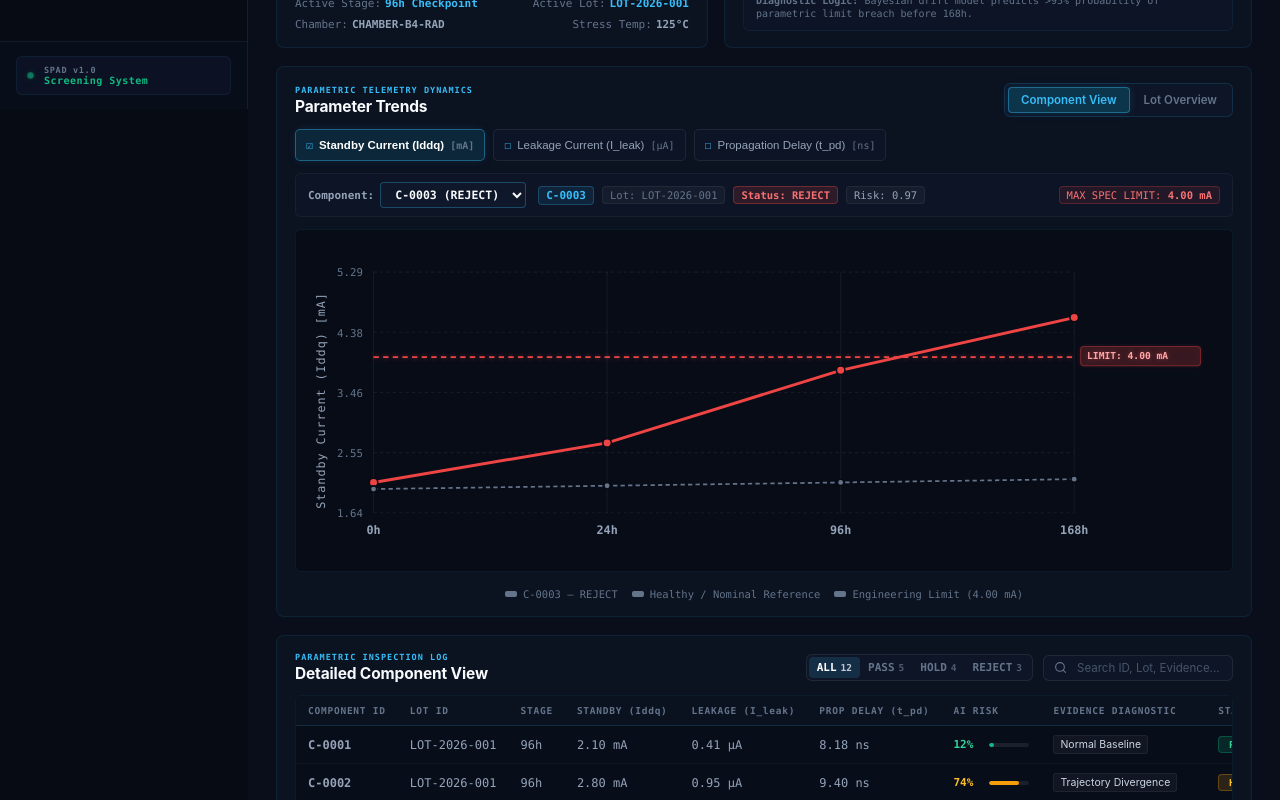
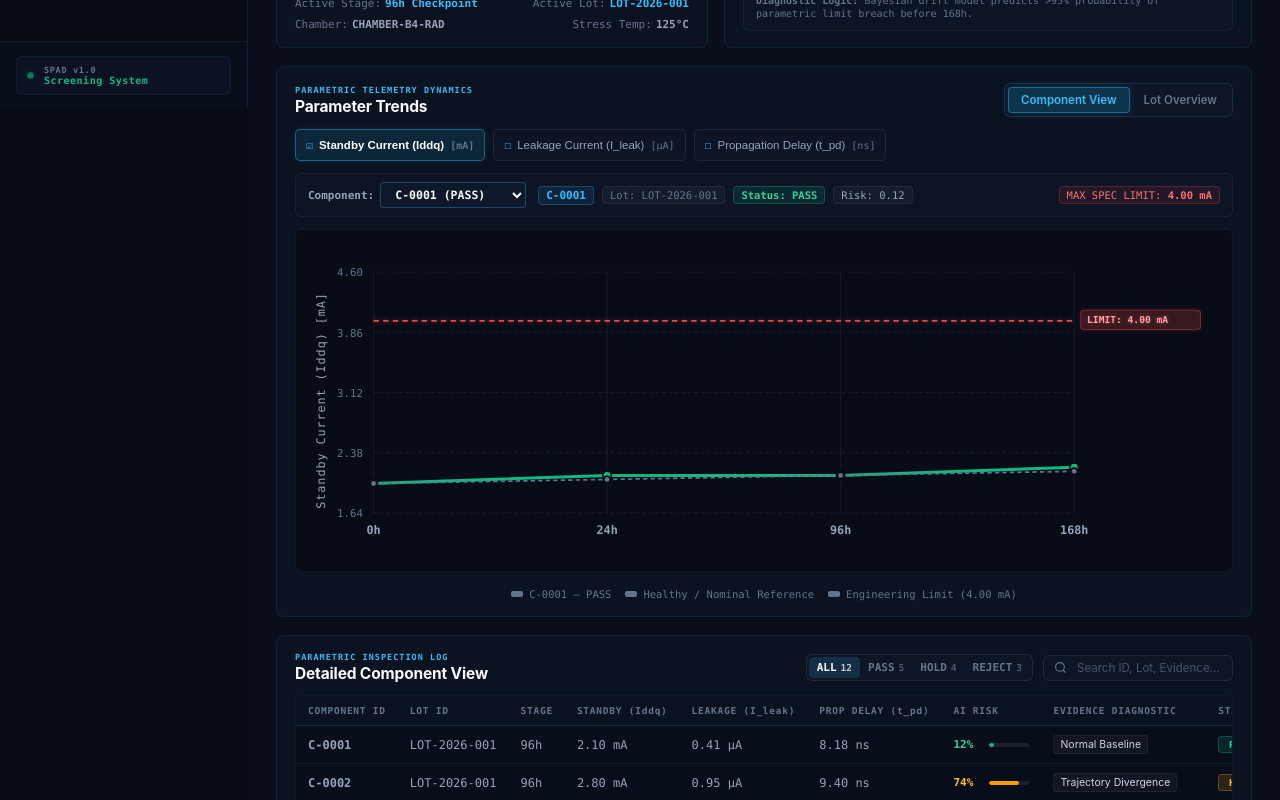
Before and after one commit to mohith-reddy18/SIH26-SPAD, a React (Vite) app: page / in a window 1280 px wide. Shown: the part 691-1491 px from the top of the page. Built offline with nearby package versions, Linux system fonts and the light colour scheme.

Commit message:
parameter trends data flow

```diff
--- a/src/components/dashboard/ParameterTrends.jsx
+++ b/src/components/dashboard/ParameterTrends.jsx
@@ -14,68 +14,61 @@ export default function ParameterTrends({
   components = mockComponents,
   context = mockScreeningContext,
 }) {
-  // 1. Interactive States
+  // 1. Interactive States driven entirely by passed/centralized data
   const [viewMode, setViewMode] = useState('component'); // 'component' | 'lot'
-  const [selectedComponentId, setSelectedComponentId] = useState('C-0003');
-  const [selectedParamKey, setSelectedParamKey] = useState('standby-current');
+  const [selectedComponentId, setSelectedComponentId] = useState(
+    () => (components && components.length > 0 ? components[0].id : 'C-0001')
+  );
+
+  const parameterKeys = Object.keys(parameterSpecs);
+  const [selectedParamKey, setSelectedParamKey] = useState(
+    () => parameterKeys[0] || 'standby-current'
+  );
   const [hoveredPoint, setHoveredPoint] = useState(null);
 
-  // 2. Active Parameter Specification
-  const activeSpec = parameterSpecs[selectedParamKey] || parameterSpecs['standby-current'];
+  // 2. Dynamic Parameter Specification lookup from centralized data
+  const activeSpec =
+    parameterSpecs[selectedParamKey] ||
+    parameterSpecs[parameterKeys[0]] ||
+    mockParameterSpecs['standby-current'];
 
-  const parameterOptions = [
-    { key: 'standby-current', label: 'Standby Current (Iddq)', unit: 'mA' },
-    { key: 'leakage-current', label: 'Leakage Current (I_leak)', unit: 'µA' },
-    { key: 'propagation-delay', label: 'Propagation Delay (t_pd)', unit: 'ns' },
-  ];
+  // 3. Dynamic Component lookup from centralized data
+  const currentLotId = context?.lotId || (components[0] && components[0].lotId) || 'LOT-2026-001';
+  const lotComponents = components.filter((c) => c.lotId === currentLotId);
 
-  // 3. Selected Component & Lot Components
-  const currentLotId = context?.lotId || 'LOT-2026-001';
-  const lotComponents = components.filter((c) => c.lotId === currentLotId);
   const selectedComponent =
     components.find((c) => c.id === selectedComponentId) ||
     components[0] ||
-    { id: 'C-0001', lotId: currentLotId, decision: 'PASS', riskScore: 0.12, measurements: { iddq: [2.1, 2.12, 2.14, 2.16] } };
+    {};
 
-  // Representative components for Lot Overview (PASS: C-0001, HOLD: C-0002, REJECT: C-0003)
-  const repPass =
-    lotComponents.find((c) => c.id === 'C-0001') ||
-    lotComponents.find((c) => (c.decision || c.status) === 'PASS') ||
-    components[0];
-  const repHold =
-    lotComponents.find((c) => c.id === 'C-0002') ||
-    lotComponents.find((c) => (c.decision || c.status) === 'HOLD') ||
-    components[1];
-  const repReject =
-    lotComponents.find((c) => c.id === 'C-0003') ||
-    lotComponents.find((c) => (c.decision || c.status) === 'REJECT') ||
-    components[2];
-  const representativeList = [repPass, repHold, repReject].filter(Boolean);
+  const selectedStatus = selectedComponent.status || selectedComponent.decision || 'PASS';
 
-  // 4. Build Trajectory Series according to View Mode
+  // 4. Build Trajectory Series dynamically from component measurements & specs
   let activeSeries = [];
 
   if (viewMode === 'component') {
-    const compData = selectedComponent.measurements?.[activeSpec.key] || activeSpec.healthyRef;
-    const compStatus = selectedComponent.decision || selectedComponent.status || 'PASS';
+    const compData =
+      selectedComponent.measurements?.[activeSpec.key] ||
+      activeSpec.healthyRef ||
+      [0, 0, 0, 0];
 
     activeSeries = [
       {
         id: selectedComponent.id,
-        label: `${selectedComponent.id} — ${compStatus}`,
+        label: `${selectedComponent.id} — ${selectedStatus}`,
         componentId: selectedComponent.id,
         data: compData,
-        color: getStatusColor(compStatus),
+        color: getStatusColor(selectedStatus),
         strokeWidth: 2.8,
         dashed: false,
-        status: compStatus,
+        status: selectedStatus,
         isComponent: true,
       },
       {
         id: 'healthy-ref',
         label: 'Healthy / Nominal Reference',
         componentId: 'Healthy Reference',
-        data: activeSpec.healthyRef,
+        data: activeSpec.healthyRef || [0, 0, 0, 0],
         color: '#64748b',
         strokeWidth: 1.6,
         dashed: true,
@@ -84,19 +77,35 @@ export default function ParameterTrends({
       },
     ];
   } else {
-    // Lot Overview Mode: 3-5 representative components + healthy reference
-    activeSeries = representativeList.map((comp) => {
-      const compData = comp.measurements?.[activeSpec.key] || activeSpec.healthyRef;
-      const compStatus = comp.decision || comp.status || 'PASS';
+    // Lot Overview Mode: representative components across distinct statuses from lot
+    const candidateList = lotComponents.length > 0 ? lotComponents : components;
+    const repList = [];
+    const seenStatuses = new Set();
+
+    for (const c of candidateList) {
+      const st = c.status || c.decision || 'PASS';
+      if (!seenStatuses.has(st) && repList.length < 3) {
+        seenStatuses.add(st);
+        repList.push(c);
+      }
+    }
+
+    if (repList.length === 0) {
+      repList.push(...candidateList.slice(0, 3));
+    }
+
+    activeSeries = repList.map((comp) => {
+      const cData = comp.measurements?.[activeSpec.key] || activeSpec.healthyRef || [0, 0, 0, 0];
+      const cStatus = comp.status || comp.decision || 'PASS';
       return {
         id: comp.id,
-        label: `${comp.id} — ${compStatus}`,
+        label: `${comp.id} — ${cStatus}`,
         componentId: comp.id,
-        data: compData,
-        color: getStatusColor(compStatus),
+        data: cData,
+        color: getStatusColor(cStatus),
         strokeWidth: 2.2,
         dashed: false,
-        status: compStatus,
+        status: cStatus,
         isComponent: true,
       };
     });
@@ -105,7 +114,7 @@ export default function ParameterTrends({
       id: 'healthy-ref',
       label: 'Healthy / Nominal Reference',
       componentId: 'Healthy Reference',
-      data: activeSpec.healthyRef,
+      data: activeSpec.healthyRef || [0, 0, 0, 0],
       color: '#64748b',
       strokeWidth: 1.4,
       dashed: true,
@@ -121,26 +130,28 @@ export default function ParameterTrends({
   const chartW = width - padding.left - padding.right;
   const chartH = height - padding.top - padding.bottom;
 
-  // Calculate dynamic Min and Max for Y-axis
+  // Dynamic Y-axis Min and Max derived from active dataset and spec limit
   const allValues = [];
   activeSeries.forEach((s) => {
     if (Array.isArray(s.data)) allValues.push(...s.data);
   });
+  if (typeof activeSpec.specLimitMax === 'number') {
     allValues.push(activeSpec.specLimitMax);
+  }
 
-  const dataMin = Math.min(...allValues);
-  const dataMax = Math.max(...allValues);
+  const dataMin = allValues.length > 0 ? Math.min(...allValues) : 0;
+  const dataMax = allValues.length > 0 ? Math.max(...allValues) : 10;
   const minVal = Math.max(0, dataMin * 0.82);
   const maxVal = dataMax * 1.15;
 
   const checkpoints = activeSpec.checkpoints || ['0h', '24h', '96h', '168h'];
-  const getX = (index) => padding.left + (index / (checkpoints.length - 1)) * chartW;
+  const getX = (index) => padding.left + (index / (checkpoints.length - 1 || 1)) * chartW;
   const getY = (val) => padding.top + chartH - ((val - minVal) / (maxVal - minVal || 1)) * chartH;
 
-  // Spec Limit Line Y
-  const specLimitY = getY(activeSpec.specLimitMax);
+  // Spec Limit Line Y coordinate
+  const specLimitY = typeof activeSpec.specLimitMax === 'number' ? getY(activeSpec.specLimitMax) : -100;
 
-  // Y-axis Ticks (5 steps)
+  // Y-axis Ticks (5 evenly distributed steps)
   const yTicks = [0, 1, 2, 3, 4].map((step) => {
     const val = minVal + ((maxVal - minVal) * step) / 4;
     return { val: val.toFixed(2), y: getY(val) };
@@ -148,7 +159,7 @@ export default function ParameterTrends({
 
   return (
     <div className="spad-card spad-trends-card">
-      {/* 1. Header with View Mode Switcher and Parameter Tabs */}
+      {/* 1. Header with View Mode Switcher and Dynamic Parameter Tabs */}
       <div className="spad-card-header spad-trends-header">
         <div className="spad-card-title-group">
           <span className="spad-card-section-label">PARAMETRIC TELEMETRY DYNAMICS</span>
@@ -173,29 +184,29 @@ export default function ParameterTrends({
           </button>
         </div>
 
-        {/* Parameter Selector Buttons */}
+        {/* Dynamic Parameter Selector Buttons derived from parameterSpecs */}
         <div className="spad-param-tabs" role="tablist" aria-label="Select Parameter">
-          {parameterOptions.map((opt) => {
-            const isSelected = selectedParamKey === opt.key;
+          {Object.entries(parameterSpecs).map(([key, spec]) => {
+            const isSelected = selectedParamKey === key;
             return (
               <button
-                key={opt.key}
+                key={key}
                 type="button"
                 role="tab"
                 aria-selected={isSelected}
                 className={`spad-param-tab-btn ${isSelected ? 'active' : ''}`}
-                onClick={() => setSelectedParamKey(opt.key)}
+                onClick={() => setSelectedParamKey(key)}
               >
                 <span className="spad-tab-radio-indicator">{isSelected ? '☑' : '☐'}</span>
-                <span>{opt.label}</span>
-                <span className="spad-tab-unit">[{opt.unit}]</span>
+                <span>{spec.name}</span>
+                <span className="spad-tab-unit">[{spec.unit}]</span>
               </button>
             );
           })}
         </div>
       </div>
 
-      {/* 2. Control and Summary Meta Bar */}
+      {/* 2. Dynamic Control and Summary Meta Bar */}
       <div className="spad-trends-meta-bar">
         {viewMode === 'component' ? (
           <div className="spad-trends-component-controls">
@@ -206,28 +217,36 @@ export default function ParameterTrends({
               <select
                 id="component-select"
                 className="spad-comp-select-input"
-                value={selectedComponent.id}
+                value={selectedComponent.id || ''}
                 onChange={(e) => setSelectedComponentId(e.target.value)}
               >
-                {components.map((c) => (
+                {components.map((c) => {
+                  const cStatus = c.status || c.decision || 'PASS';
+                  return (
                     <option key={c.id} value={c.id}>
-                    {c.id} ({c.decision || c.status})
+                      {c.id} ({cStatus})
                     </option>
-                ))}
+                  );
+                })}
               </select>
             </div>
 
-            {/* Compact Component Summary */}
+            {/* Compact Component Summary derived from selectedComponent data */}
             <div className="spad-comp-compact-summary">
               <span className="spad-summary-pill-id">{selectedComponent.id}</span>
               <span className="spad-summary-pill-lot">Lot: {selectedComponent.lotId}</span>
               <span
-                className={`spad-summary-pill-status status-${(selectedComponent.decision || selectedComponent.status || 'PASS').toLowerCase()}`}
+                className={`spad-summary-pill-status status-${selectedStatus.toLowerCase()}`}
               >
-                Status: {selectedComponent.decision || selectedComponent.status}
+                Status: {selectedStatus}
               </span>
               <span className="spad-summary-pill-risk">
-                Risk: {typeof selectedComponent.riskScore === 'number' ? selectedComponent.riskScore.toFixed(2) : '0.12'}
+                Risk:{' '}
+                {typeof selectedComponent.riskScore === 'number'
+                  ? selectedComponent.riskScore.toFixed(2)
+                  : typeof selectedComponent.aiRisk === 'number'
+                  ? (selectedComponent.aiRisk / 100).toFixed(2)
+                  : '0.00'}
               </span>
             </div>
           </div>
@@ -235,13 +254,17 @@ export default function ParameterTrends({
           <div className="spad-trends-lot-summary">
             <span className="spad-summary-pill-lot">Active Lot: {currentLotId}</span>
             <span className="spad-trends-desc">
-              Representative Cohort Comparison (PASS / HOLD / REJECT Trajectories)
+              Representative Cohort Comparison ({activeSeries.map(s => s.id).filter(id => id !== 'healthy-ref').join(' / ')})
             </span>
           </div>
         )}
 
         <span className="spad-spec-badge">
-          MAX SPEC LIMIT: <strong>{activeSpec.specLimitMax.toFixed(2)} {activeSpec.unit}</strong>
+          MAX SPEC LIMIT:{' '}
+          <strong>
+            {activeSpec.specLimitMax !== undefined ? activeSpec.specLimitMax.toFixed(2) : '—'}{' '}
+            {activeSpec.unit}
+          </strong>
         </span>
       </div>
 
@@ -251,16 +274,15 @@ export default function ParameterTrends({
           className="spad-trend-svg"
           viewBox={`0 0 ${width} ${height}`}
           preserveAspectRatio="xMidYMid meet"
-          aria-label={`Chart for ${activeSpec.name}`}
+          aria-label={`Chart for ${activeSpec.name || 'Parameter Trends'}`}
         >
           <defs>
-            {/* Spec Limit Glow */}
             <filter id="limitGlow" x="-20%" y="-20%" width="140%" height="140%">
               <feDropShadow dx="0" dy="0" stdDeviation="2" floodColor="#ef4444" floodOpacity="0.5" />
             </filter>
           </defs>
 
-          {/* Grid Background Horizontal Lines */}
+          {/* Horizontal Grid Lines */}
           {yTicks.map((tick, i) => (
             <g key={i}>
               <line
@@ -284,7 +306,7 @@ export default function ParameterTrends({
             </g>
           ))}
 
-          {/* Vertical X-Axis Checkpoint Lines */}
+          {/* Vertical Checkpoint Lines */}
           {checkpoints.map((cp, i) => {
             const x = getX(i);
             return (
@@ -311,7 +333,7 @@ export default function ParameterTrends({
             );
           })}
 
-          {/* Y-Axis Label */}
+          {/* Y-Axis Title & Unit */}
           <text
             x={-height / 2}
             y="20"
@@ -325,7 +347,7 @@ export default function ParameterTrends({
             {activeSpec.name} [{activeSpec.unit}]
           </text>
 
-          {/* Hard Spec Limit Horizontal Marker */}
+          {/* Engineering Limit Line & Badge */}
           {specLimitY >= padding.top && specLimitY <= padding.top + chartH && (
             <g filter="url(#limitGlow)">
               <line
@@ -354,13 +376,13 @@ export default function ParameterTrends({
                 fontWeight="700"
                 fontFamily="var(--font-mono)"
               >
-                LIMIT: {activeSpec.specLimitMax.toFixed(2)} {activeSpec.unit}
+                LIMIT: {activeSpec.specLimitMax?.toFixed(2)} {activeSpec.unit}
               </text>
             </g>
           )}
 
-          {/* Trajectory Series Lines */}
-          {activeSeries.map((series, sIndex) => {
+          {/* Trajectory Series Polylines */}
+          {activeSeries.map((series) => {
             const points = series.data.map((val, idx) => `${getX(idx)},${getY(val)}`).join(' ');
 
             return (
@@ -394,10 +416,10 @@ export default function ParameterTrends({
                           setHoveredPoint({
                             key: pointKey,
                             componentId: series.componentId,
-                            val: val.toFixed(2),
+                            val: typeof val === 'number' ? val.toFixed(2) : val,
                             checkpoint: checkpoints[idx],
                             unit: activeSpec.unit,
-                            paramName: activeSpec.shortName,
+                            paramName: activeSpec.shortName || activeSpec.name,
                             status: series.status,
                             cx,
                             cy,
@@ -444,7 +466,7 @@ export default function ParameterTrends({
         </svg>
       </div>
 
-      {/* 4. Chart Legend with Component IDs */}
+      {/* 4. Chart Legend completely derived from active data series and spec */}
       <div className="spad-chart-legend">
         {activeSeries.map((series) => (
           <div key={series.id} className="spad-legend-item">
@@ -458,10 +480,14 @@ export default function ParameterTrends({
             <span className="spad-legend-label">{series.label}</span>
           </div>
         ))}
+        {typeof activeSpec.specLimitMax === 'number' && (
           <div className="spad-legend-item">
             <span className="spad-legend-dot" style={{ backgroundColor: '#ef4444', borderStyle: 'dashed' }} />
-          <span className="spad-legend-label">Engineering Limit ({activeSpec.specLimitMax.toFixed(2)} {activeSpec.unit})</span>
+            <span className="spad-legend-label">
+              Engineering Limit ({activeSpec.specLimitMax.toFixed(2)} {activeSpec.unit})
+            </span>
           </div>
+        )}
       </div>
     </div>
   );
```
Lines whose indentation alone changed are shown as unchanged.
